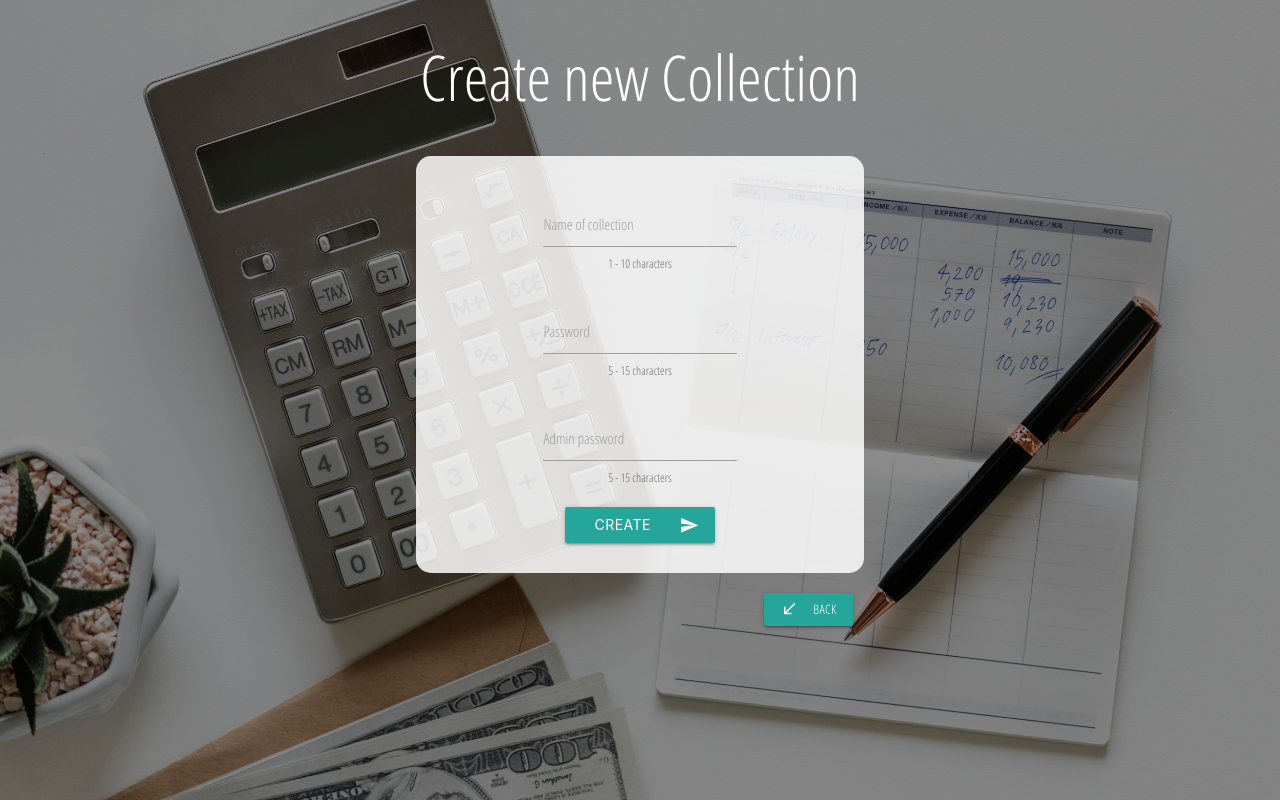
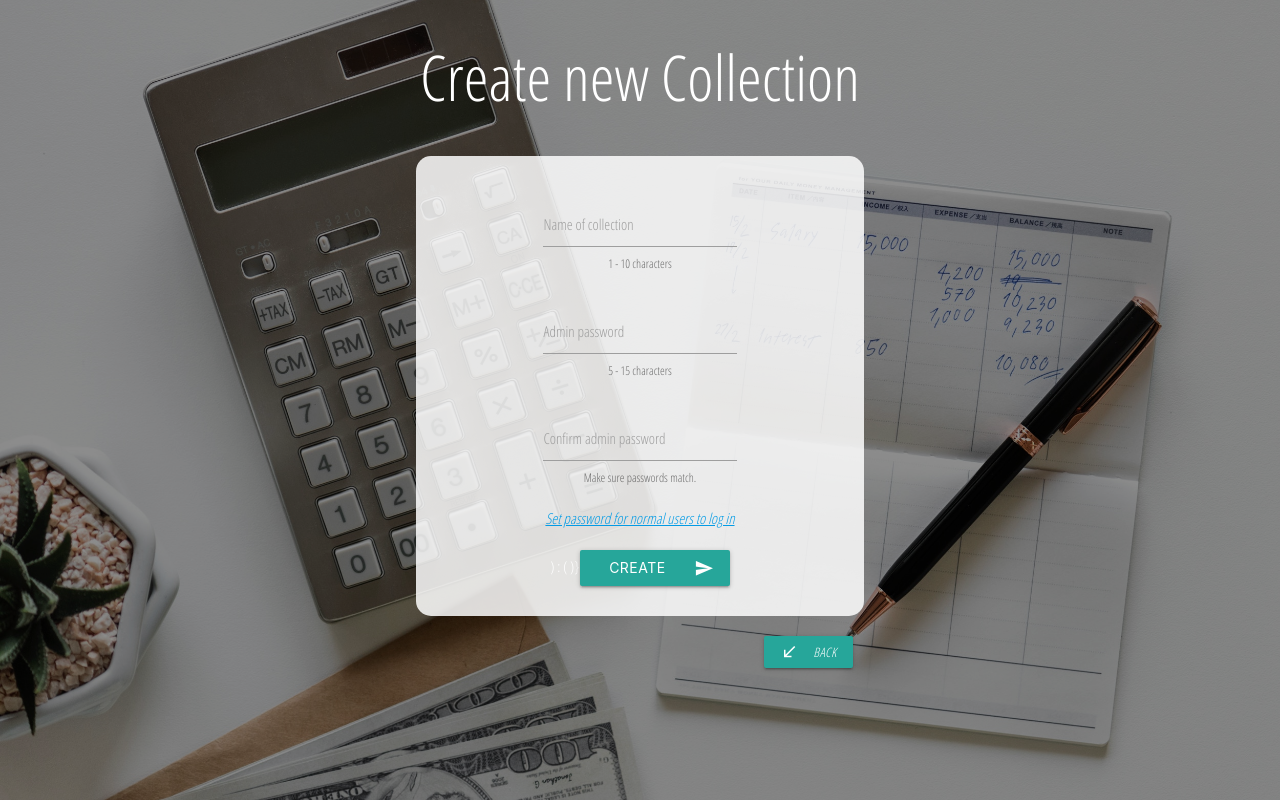
Before and after one commit to asorius/reactDC, a React (Create React App) app in the folder client/: page /create in a window 1280 px wide. Built offline with nearby package versions, Linux system fonts and the light colour scheme.

Commit message:
made separate creation fields for admin/user , now need to refactor for case if only admin password is set...

```diff
--- a/client/src/App.css
+++ b/client/src/App.css
@@ -74,9 +74,11 @@ tbody:last-child {
 .drop-container {
   position: relative;
 }
-input {
-  cursor: pointer;
-}
 .input-field {
   margin-bottom: 0;
 }
+a {
+  cursor: pointer;
+  text-decoration: underline;
+  font-style: italic;
+}
--- a/client/src/actions/collectionActions.js
+++ b/client/src/actions/collectionActions.js
@@ -20,7 +20,9 @@ export const createCollection = data => dispatch => {
   const collectionData = {
     name: data.name,
     password: data.password,
-    password_admin: data.password_admin
+    password2: data.password2,
+    password_admin: data.password_admin,
+    password_admin2: data.password_admin2
   };
   const { history } = data;
   axios
--- a/client/src/components/Create.js
+++ b/client/src/components/Create.js
@@ -9,7 +9,11 @@ class Create extends Component {
   state = {
     name: '',
     password: '',
-    password_admin: ''
+    password2: '',
+    password_admin: '',
+    password_admin2: '',
+    showUserMenu: false,
+    showBtn: true
   };
   componentWillUnmount() {
     this.props.clearErrors();
@@ -17,12 +21,19 @@ class Create extends Component {
   onChange = e => {
     this.setState({ [e.target.name]: e.target.value });
   };
+  showUserMenu = e => {
+    e.preventDefault();
+    this.setState({ showUserMenu: !this.state.showUserMenu });
+    this.setState({ showBtn: !this.state.showBtn });
+  };
   onSubmit = e => {
     e.preventDefault();
     const dataToSend = {
       name: this.state.name.toLowerCase(),
       password: this.state.password.toLowerCase(),
+      password2: this.state.password2.toLowerCase(),
       password_admin: this.state.password_admin.toLowerCase(),
+      password_admin2: this.state.password_admin2.toLowerCase(),
       history: this.props.history
     };
     this.props.createCollection(dataToSend);
@@ -40,6 +51,8 @@ class Create extends Component {
             <div className="row action_form center">
               <div className="col s12 m8 offset-m2 center">
                 <form onSubmit={this.onSubmit}>
+                  {!this.state.showUserMenu ? (
+                    <React.Fragment>
                       <div className="row">
                         <div className="input-field col s12 m10 offset-m1">
                           <input
@@ -63,33 +76,6 @@ class Create extends Component {
                             })}
                           >
                             {errors.name ? errors.name : '1 - 10 characters'}
-                      </span>
-                    </div>
-                  </div>
-
-                  <div className="row">
-                    <div className="input-field col s12 m10 offset-m1">
-                      <input
-                        id="password"
-                        name="password"
-                        type="password"
-                        value={this.state.password}
-                        onChange={this.onChange}
-                        maxLength="15"
-                        minLength="5"
-                        className={classnames({
-                          invalid: errors.password
-                        })}
-                      />
-                      <label htmlFor="password">Password</label>
-                      <span
-                        className={classnames('helper-text', {
-                          'red-text': errors.password
-                        })}
-                      >
-                        {errors.password
-                          ? errors.password
-                          : '5 - 15 characters'}
                           </span>
                         </div>
                       </div>
@@ -119,6 +105,102 @@ class Create extends Component {
                           </span>
                         </div>
                       </div>
+                      <div className="row">
+                        <div className="input-field col s12 m10 offset-m1">
+                          <input
+                            id="password_admin2"
+                            type="password"
+                            name="password_admin2"
+                            value={this.state.password_admin2}
+                            onChange={this.onChange}
+                            minLength="5"
+                            maxLength="15"
+                            className={classnames({
+                              invalid: errors.password_admin2
+                            })}
+                          />
+                          <label htmlFor="password_admin2">
+                            Confirm admin password
+                          </label>
+                          <span
+                            className={classnames('helper-text', {
+                              'red-text': errors.password_admin2
+                            })}
+                          >
+                            {errors.password_admin2
+                              ? errors.password_admin2
+                              : 'Make sure passwords match.'}
+                          </span>
+                        </div>
+                      </div>
+                      <div className="row">
+                        <a onClick={this.showUserMenu}>
+                          Set password for normal users to log in
+                        </a>
+                      </div>
+                      ) : ( )}
+                    </React.Fragment>
+                  ) : (
+                    <div className="row lighten-3">
+                      <div className="col s12">
+                        <a onClick={this.showUserMenu}>Back to creation</a>
+                      </div>
+                      <div className="row">
+                        <div className="input-field col s12 m10 offset-m1">
+                          <input
+                            id="password"
+                            name="password"
+                            type="password"
+                            value={this.state.password}
+                            onChange={this.onChange}
+                            maxLength="15"
+                            minLength="5"
+                            className={classnames({
+                              invalid: errors.password
+                            })}
+                          />
+                          <label htmlFor="password">Password</label>
+                          <span
+                            className={classnames('helper-text', {
+                              'red-text': errors.password
+                            })}
+                          >
+                            {errors.password
+                              ? errors.password
+                              : '5 - 15 characters'}
+                          </span>
+                        </div>
+                      </div>
+
+                      <div className="row">
+                        <div className="input-field col s12 m10 offset-m1">
+                          <input
+                            id="password2"
+                            name="password2"
+                            type="password"
+                            value={this.state.password2}
+                            onChange={this.onChange}
+                            maxLength="15"
+                            minLength="5"
+                            className={classnames({
+                              invalid: errors.password2
+                            })}
+                          />
+                          <label htmlFor="password2">Confirm password</label>
+                          <span
+                            className={classnames('helper-text', {
+                              'red-text': errors.password2
+                            })}
+                          >
+                            {errors.password2
+                              ? errors.password2
+                              : 'Make sure that passwords match.'}
+                          </span>
+                        </div>
+                      </div>
+                    </div>
+                  )}
+
                   <button
                     className="btn waves-effect waves-light"
                     type="submit"
```
Also changed, not shown: 1 other file (tests, documents, lock files or other folders). Lines whose indentation alone changed are shown as unchanged.
